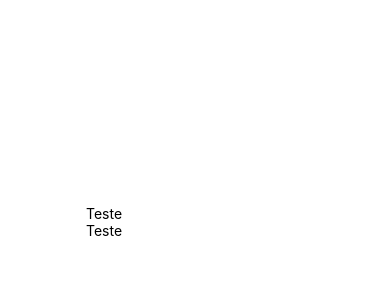
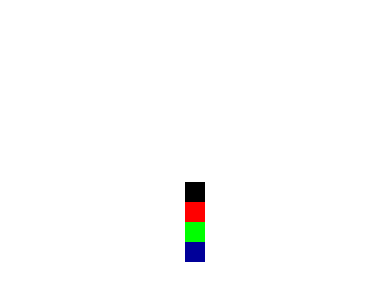
Before and after one commit to IanCaminhas/EstudoReactNative, a React Native app: screen / in a window 390 px wide. Shown: the part 200-500 px from the top of the page. Built offline with nearby package versions, Linux system fonts and the light colour scheme.

Commit message:
Componente quadrado

```diff
--- a/src/App.js
+++ b/src/App.js
@@ -17,14 +17,21 @@
 //import UsuarioLogado from './components/UsuarioLogado'
 //import ListaProdutos from './components/produtos/ListaProdutos'
 //import ListaProdutosV2 from './components/produtos/ListaProdutosV2'
-import DigiteSeuNome from './components/DigiteSeuNome'
+//import DigiteSeuNome from './components/DigiteSeuNome'
+import Quadrado from './components/layout/Quadrado'
 
 export default ()=> (
     <SafeAreaView style={style.App}>
 
-        <DigiteSeuNome />
+        <Quadrado />
+        <Quadrado cor='#F00' />
+        <Quadrado cor='#0F0' />
+        <Quadrado cor='#009' />
+
+
 
        {/*
+        <DigiteSeuNome />
         <ListaProdutosV2/>
        <ListaProdutos/>
         <UsuarioLogado usuario={{nome:'Ian', email:'caminhasian@gmail.com'}}/>
--- /dev/null
+++ b/src/components/layout/Quadrado.js
@@ -0,0 +1,13 @@
+import React from 'react'
+import {View} from 'react-native'
+
+export default props =>{
+    return (
+        <View style={{
+            height:20,
+            width:20,
+            backgroundColor:props.cor || '#000'
+        }} />
+
+    )
+}
```
